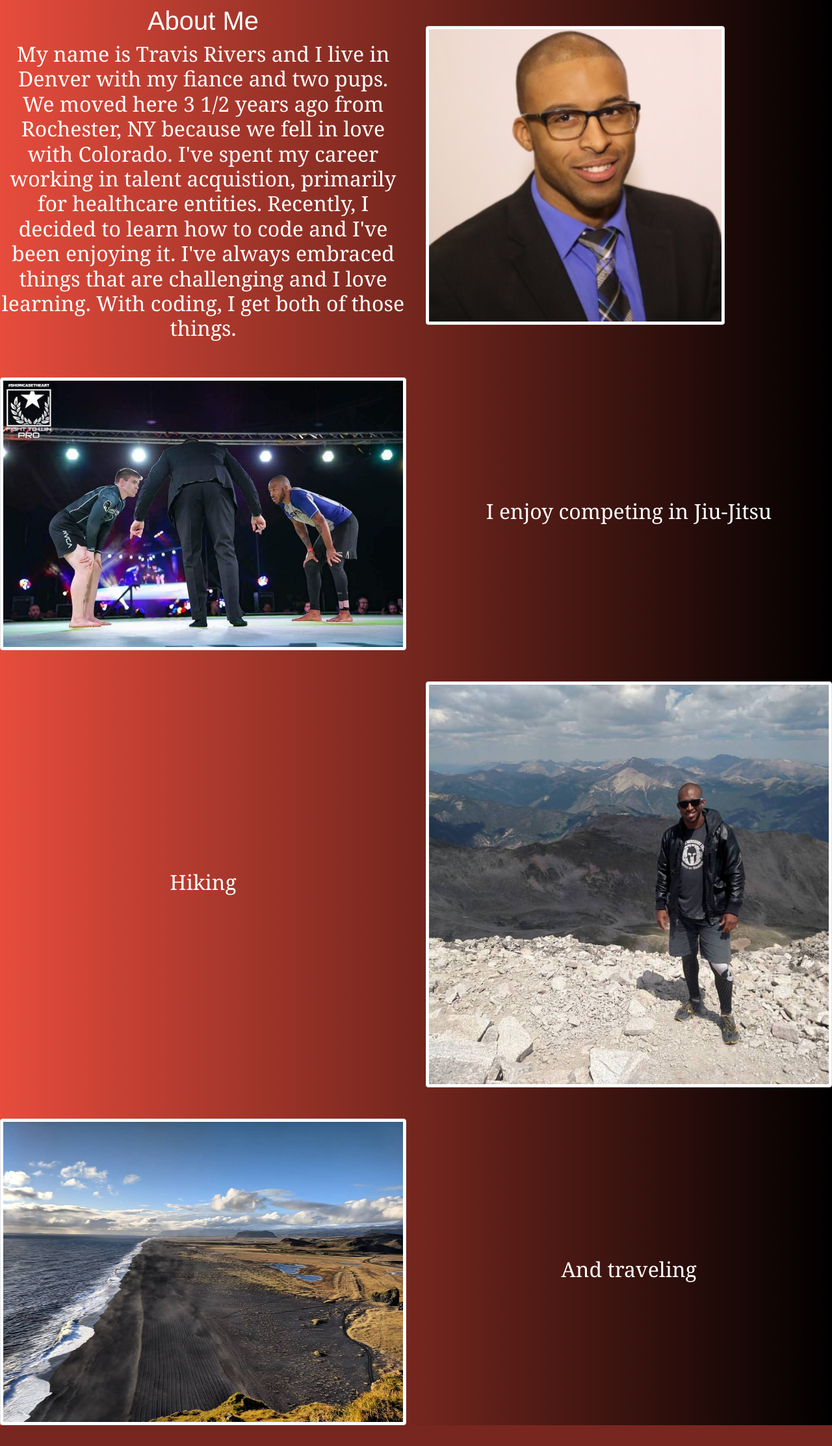
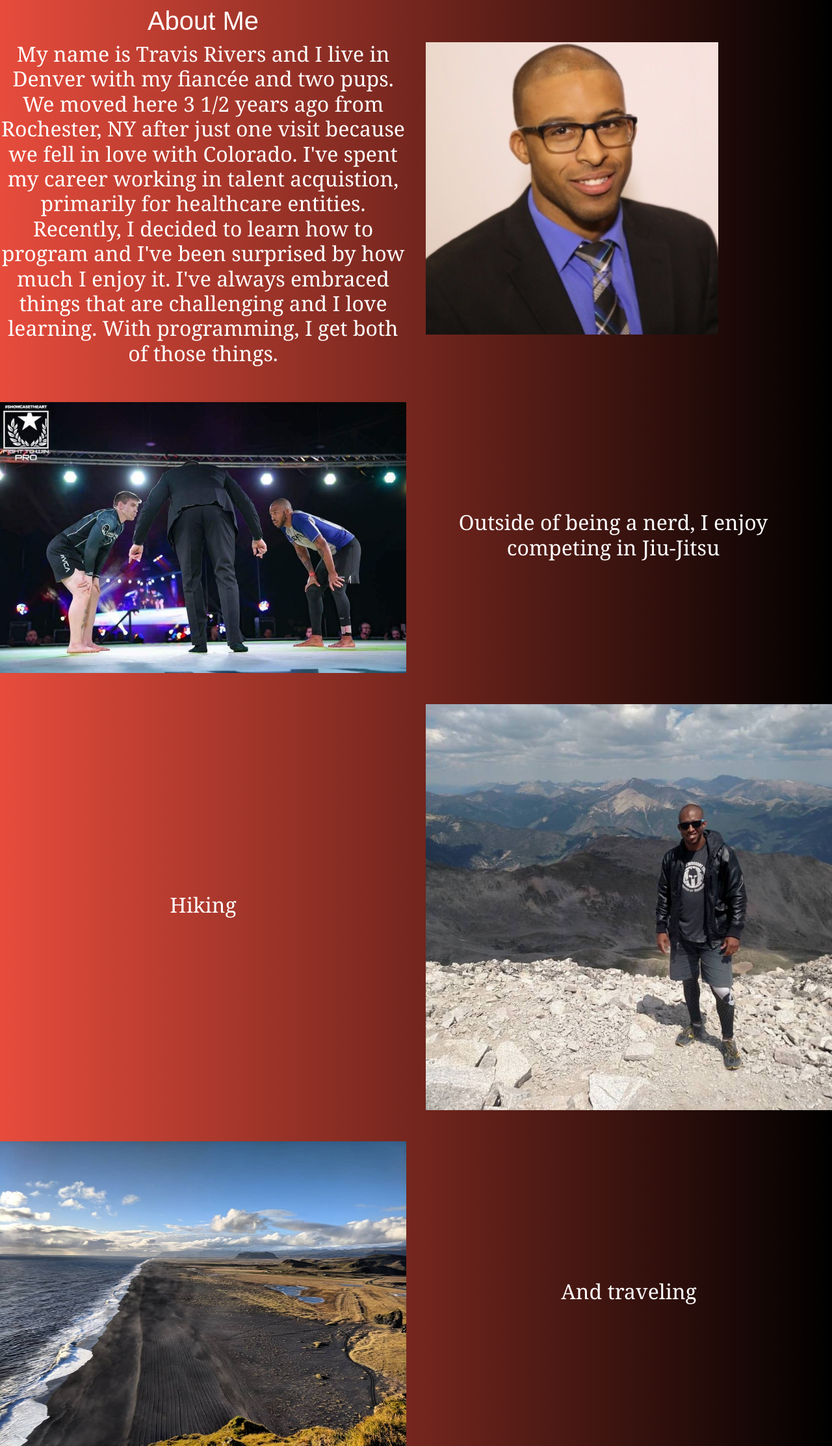
Before and after one commit to travrivers/Flask-Portfolio, a Flask app: page /aboutme in a window 1280 px wide. Shown: the part 40-2266 px from the top of the page at 65% size. Before the commit the page ends 2234 px from the top, so only its background shows below. Run offline with Flask 2, Linux system fonts and the light colour scheme; some libraries are stand-ins or nearby versions.

Commit message:
fix aesthetics, update bio

```diff
--- a/templates/aboutme.html
+++ b/templates/aboutme.html
@@ -6,23 +6,23 @@
             <div class="col-lg-6 col-sm-12">
                 <div class="text-white text-center d-lg-block mt-5">
                     <h1 class="text-white">About Me</h1>
-                    <h2>My name is Travis Rivers and I live in Denver with my fiance and two pups.  We moved here 3 1/2 years ago from Rochester, NY because we fell in love with Colorado.
-                        I've spent my career working in talent acquistion, primarily for healthcare entities.  Recently, I decided to learn how to code and I've been enjoying it.
-                    I've always embraced things that are challenging and I love learning.  With coding, I get both of those things. </h2>
+                    <h2>My name is Travis Rivers and I live in Denver with my fianc&eacutee and two pups.  We moved here 3 1/2 years ago from Rochester, NY after just one visit
+                        because we fell in love with Colorado. I've spent my career working in talent acquistion, primarily for healthcare entities.  Recently, I decided to learn how to program and I've been surprised by how much I enjoy it.
+                    I've always embraced things that are challenging and I love learning.  With programming, I get both of those things. </h2>
 
                 </div>
             </div>
             <div class="col-lg-6 col-sm-12 mt-5">
-                <img class="img-fluid img-thumbnail" src="/static/profesh.jfif" alt="">
+                <img class="img-fluid " src="/static/profesh.jfif" alt="">
             </div>
         </div>
         <div class="row align-items-center">
                 <div class="col-lg-6 col-sm-12 mt-5">
-                        <img class="img-fluid img-thumbnail" src="/static/f2w.jpg" alt="">
+                        <img class="img-fluid" src="/static/f2w.jpg" alt="">
                     </div>
                 <div class="col-lg-6 col-sm-12">
-                    <div class="text-white text-center d-none d-lg-block mt-5">
-                        <h2>I enjoy competing in Jiu-Jitsu </h2>
+                    <div class="text-white text-center d-none d-lg-block mt-5 mr-5">
+                        <h2>Outside of being a nerd, I enjoy competing in Jiu-Jitsu </h2>
 
                     </div>
                 </div>
@@ -36,14 +36,14 @@
                             </div>
                         </div>
                     <div class="col-lg-6 col-sm-12 mt-5">
-                            <img class="img-fluid img-thumbnail" src="/static/princeton.jpg" alt="">
+                            <img class="img-fluid" src="/static/princeton.jpg" alt="">
                         </div>
 
 
                 </div>
                 <div class="row align-items-center">
                         <div class="col-lg-6 col-sm-12 mt-5">
-                                <img class="img-fluid img-thumbnail" src="/static/lighthouse.jpg" alt="">
+                                <img class="img-fluid" src="/static/lighthouse.jpg" alt="">
                             </div>
                         <div class="col-lg-6 col-sm-12">
                             <div class="text-white text-center d-none d-lg-block mt-5">
--- a/templates/apps.html
+++ b/templates/apps.html
@@ -9,7 +9,7 @@
             <div class="card-body">
               <h5 class="card-title">Color Guessing Game</h5>
               <p class="card-text">A game where you guess a color based upon RGB values</p>
-              <a href="/colorguesser" class="btn btn-danger align-text-bottom">Go</a>
+              <a href="/colorguesser" class="btn btn-danger">Go</a>
             </div>
           </div>
 
@@ -17,14 +17,14 @@
             <div class="card-body">
               <h5 class="card-title">Circles</h5>
               <p class="card-text">A game that turns your keyboard into an instrument, heavily inspired by Patatap</p>
-              <a href="/circles" class="btn btn-danger align-text-bottom">Go</a>
+              <a href="/circles" class="btn btn-danger">Go</a>
             </div>
           </div>
 
         <div class="card text-white text-center bg-dark mb-3" style="max-width: 18rem;">
             <div class="card-body">
               <h5 class="card-title">Fancy To-Do List</h5>
-              <p class="card-text">It's a to-do list...but fancy. </p>
+              <p class="card-text">It's a to-do list...but fancy. Add, mark as complete, and remove items</p>
               <a href="/fancytodo" class="btn btn-danger">Go</a>
             </div>
           </div>
```
Also changed, not shown: templates/hello.html (+9 -7 lines).
